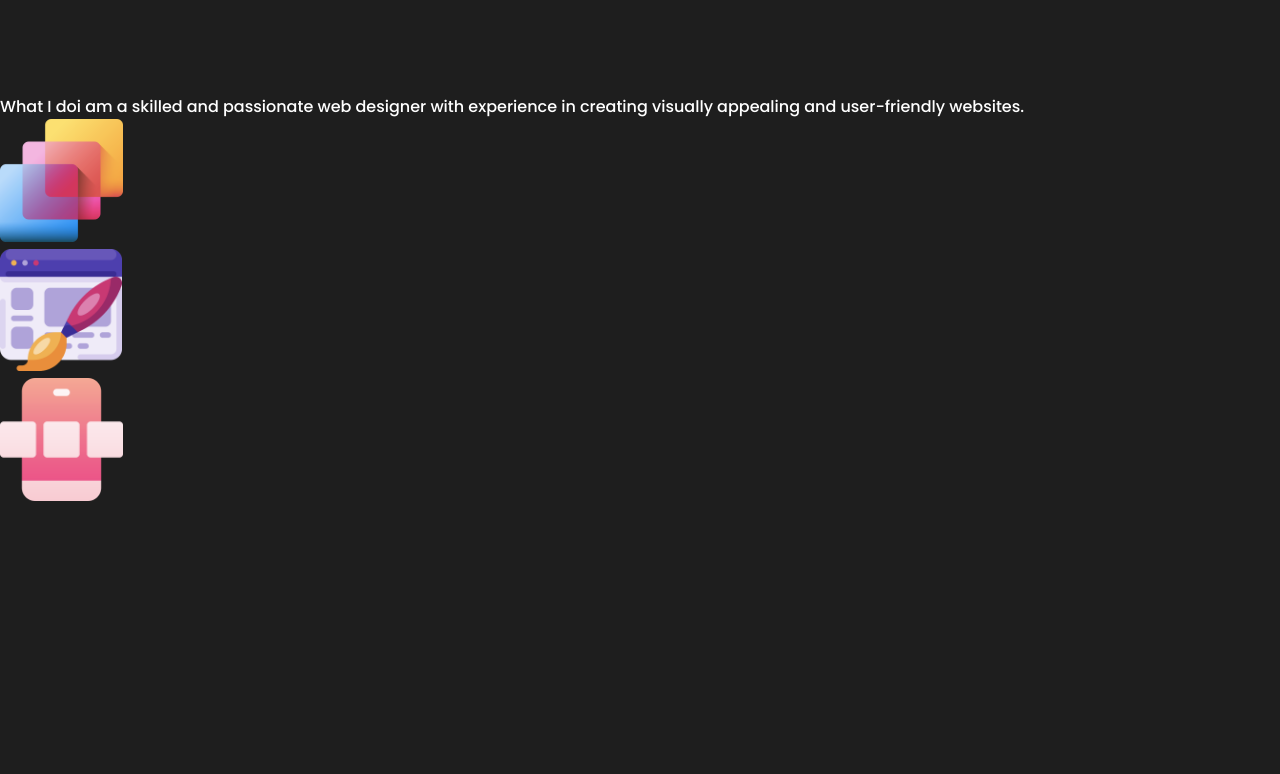
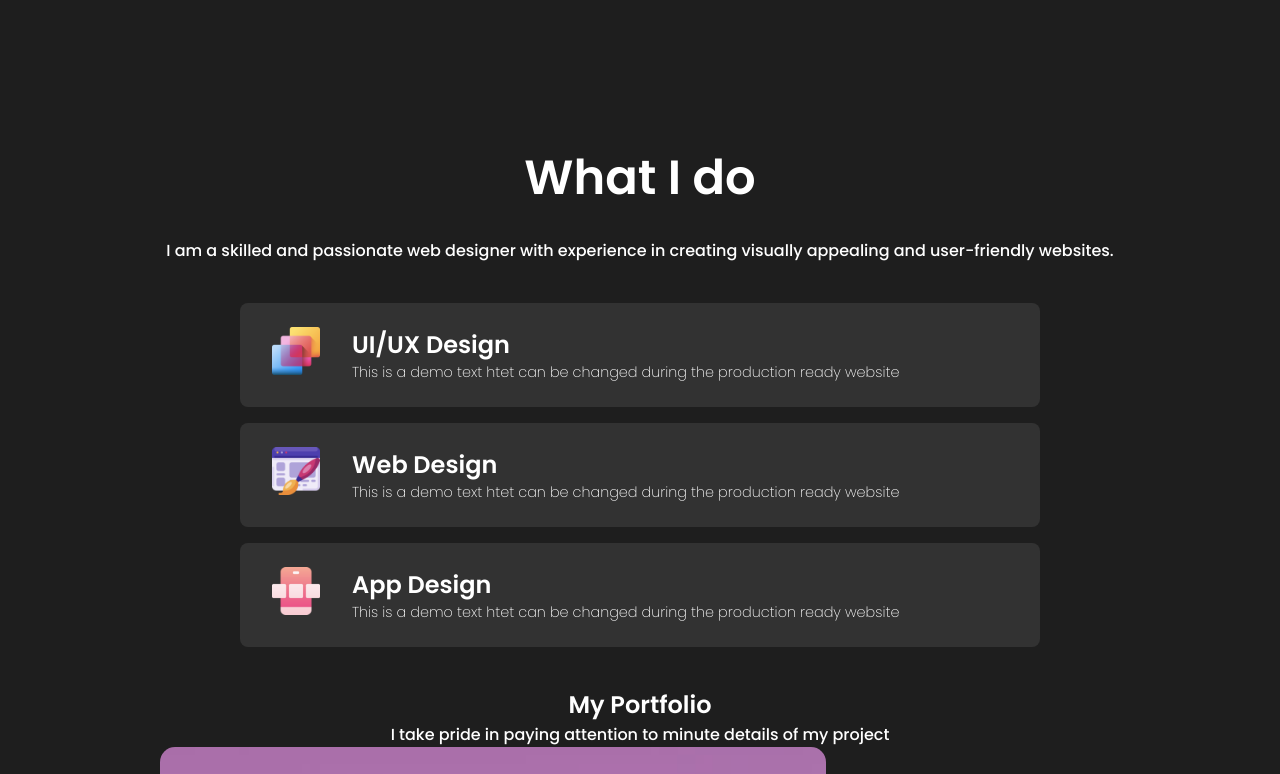
Before and after one commit to PiyushChavan24/portfolio, a React (Create React App) app: page / in a window 1280 px wide. Shown: the part 786-1560 px from the top of the page. Before the commit the page ends 1294 px from the top, so only its background shows below. Built offline with nearby package versions, Linux system fonts and the light colour scheme.

Commit message:
new commit

```diff
--- a/src/App.js
+++ b/src/App.js
@@ -1,12 +1,14 @@
 import Navbar from "./components/Navbar/Navbar";
 import Intro from"./components/intro/intro"
 import Skills from'./components/skills/skills';
+import Works from'./components/works/works';
 function App() {
   return (
     <div className="App">
       <Navbar/>
       <Intro/>
       <Skills/>
+      <Works/>
     </div>
   );
 }
--- a/src/components/Navbar/Navbar.css
+++ b/src/components/Navbar/Navbar.css
@@ -1,63 +1,63 @@
-*{
-    margin:0;
-    padding:0;
+/** @format */
+
+* {
+ margin: 0;
+ padding: 0;
  box-sizing: border-box;
  text-decoration: none;
  background: transparent;
 }
-body{
-    background:rgb(30,30,30);
+body {
+ background: rgb(30, 30, 30);
  color: white;
  overflow: hidden;
  overflow-y: scroll;
 }
-.desktopMenuBtn{
-    color:white;
+.desktopMenuBtn {
+ color: white;
 }
-.Navbar{
+.Navbar {
+ background: rgb(30, 30, 30);
  height: 5rem;
  width: 100vw;
  max-width: 75rem;
-    margin:0 auto;
+ margin: 0 auto;
  padding: 1rem 2rem;
-   display:flex;
+ display: flex;
  align-items: center;
  justify-content: center;
  position: sticky;
-   top:0;
-   z-index:3;
+ top: 0;
+ z-index: 3;
  justify-content: space-between;
-
 }
-.logo{
+.logo {
  object-fit: cover;
  height: 3rem;
  width: 4rem;
 }
-.desktopMenuListItem{
+.desktopMenuListItem {
  margin: 1rem;
-  cursor:pointer;
+ cursor: pointer;
 }
-.desktopMenuBtn{
+.desktopMenuBtn {
  background: white;
  color: black;
  border: none;
  display: flex;
  align-items: center;
  justify-content: center;
-    padding:  0 1rem;
+ padding: 0 1rem;
  border-radius: 2rem;
-
 }
-.desktopMenuListItem:hover{
+.desktopMenuListItem:hover {
  color: yellow;
  padding-bottom: 0.5rem;
  border-bottom: 3px solid yellow;
 }
-.desktopMenuImg{
+.desktopMenuImg {
  object-fit: cover;
  height: 1rem;
  width: 1rem;
  margin: 1rem;
-
 }
--- a/src/components/skills/skills.css
+++ b/src/components/skills/skills.css
@@ -0,0 +1,76 @@
+/** @format */
+
+#skills {
+ overflow: hidden;
+ width: 100;
+ max-width: 65rem;
+ margin: 0;
+ display: flex;
+ flex-direction: column;
+ align-items: center;
+ justify-content: center;
+ text-align: center;
+ margin: 0, auto;
+}
+.skills {
+ display: flex;
+ flex-direction: column;
+ align-items: center;
+ justify-content: center;
+ text-align: center;
+}
+
+.skillTitle {
+ font-size: 3rem;
+ font-weight: 600;
+ padding-top: 3rem;
+ margin-bottom: 1.5rem;
+}
+.skillDescription {
+ font-size: 1rem;
+ font-weight: 400;
+ max-width: 50rem;
+ padding: 0 2rem;
+}
+.skillBars {
+ margin: 1.5rem;
+ width: 100vw;
+ max-width: 80%;
+ text-align: left;
+}
+.skillBar {
+ display: flex;
+ margin: 1rem;
+ padding: 1.5rem 2rem;
+ border-radius: 0.5rem;
+ background: rgb(50, 50, 50);
+}
+
+.skillBarImg {
+ object-fit: cover;
+ height: 3rem;
+ width: 3rem;
+ margin-right: 2rem;
+}
+.skillBarText > p {
+ font-size: 0.9rem;
+ font-weight: 200;
+}
+
+@media screen and (max-width: 720px) {
+ .skillBarText > p {
+  font-size: 2vw;
+ }
+}
+@media screen and (max-width: 48opx) {
+ .skillBarText > p {
+  font-size: 3vw;
+ }
+ .skillBarImg {
+  height: 2.25rem;
+  width: 2.25rem;
+ }
+ .skillBarText > h2 {
+  font-size: 5vw;
+ }
+}
--- a/src/components/skills/skills.js
+++ b/src/components/skills/skills.js
@@ -5,35 +5,37 @@ import WebDesign from '../../assets/website-design.png'
 import AppDesign from '../../assets/app-design.png'
 const skills = () => {
   return (
+	<div className='skills'>
 <section id='skills'>
 	<span className='skillTitle'>
 		What I do
 	</span>
-	<span className='skillDesc'>i am a skilled and passionate web designer with experience in creating visually appealing and user-friendly websites.</span>
+	<span className='skillDesc'>I am a skilled and passionate web designer with experience in creating visually appealing and user-friendly websites.</span>
     <div className='skillBars'>
-		<div className='skillBars'>
+		<div className='skillBar'>
 			<img src={UIDesign} alt='UIDesign'className='skillBarImg'/>
 			<div className='skillBarText'>
-				<h2></h2>
-				<p></p>
+				<h2>UI/UX Design</h2>
+				<p> This is a demo text htet can be changed during the production ready website</p>
 			</div>
 		</div>
-		<div className='skillBars'>
+		<div className='skillBar'>
 			<img src={WebDesign} alt=''className='skillBarImg'/>
 			<div className='skillBarText'>
-				<h2></h2>
-				<p></p>
+				<h2> Web Design</h2>
+				<p>This is a demo text htet can be changed during the production ready website</p>
 			</div>
 		</div>
-		<div className='skillBars'>
+		<div className='skillBar'>
 			<img src={AppDesign} className='skillBarImg'/>
 			<div className='skillBarText'>
-				<h2></h2>
-				<p></p>
+				<h2>App Design</h2>
+				<p>This is a demo text htet can be changed during the production ready website</p>
 			</div>
 		</div>
 	</div>
   </section>
+  </div>
   )
 }
 
--- /dev/null
+++ b/src/components/works/works.css
@@ -0,0 +1,12 @@
+/** @format */
+
+#works {
+ margin: 0 auto;
+ min-height: calc(100vh- 4rem);
+ width: 100vw;
+ max-width: 60rem;
+ display: flex;
+ flex-direction: column;
+ align-items: center;
+ justify-content: center;
+}
--- /dev/null
+++ b/src/components/works/works.js
@@ -0,0 +1,28 @@
+import React from 'react'
+import './works.css'
+import Portfolio1 from "../../assets/portfolio-1.png"
+import Portfolio2 from "../../assets/portfolio-2.png"
+import Portfolio3 from "../../assets/portfolio-3.png"
+import Portfolio4 from "../../assets/portfolio-4.png"
+import Portfolio5 from "../../assets/portfolio-5.png"
+import Portfolio6 from "../../assets/portfolio-6.png"
+const works = () => {
+  return (
+	<div>
+	  <section id='works'>
+		<h2 className='workstitle'>My Portfolio</h2>
+		<span className='worksDesc'>I take pride in paying attention to minute details of my project</span>
+		<div className='worksImg'>
+			<img src={Portfolio1} alt='portfolio1' className='worksImg'/>
+			<img src={Portfolio2} alt='2' className='worksImg'/>
+			<img src={Portfolio3} alt='3' className='worksImg'/>
+			<img src={Portfolio4} alt='4' className='worksImg'/>
+			<img src={Portfolio5} alt='5' className='worksImg'/>
+			<img src={Portfolio6} alt='6' className='worksImg'/>
+		</div>
+	  </section>
+	</div>
+  )
+}
+
+export default works
```
Lines whose indentation alone changed are shown as unchanged.
